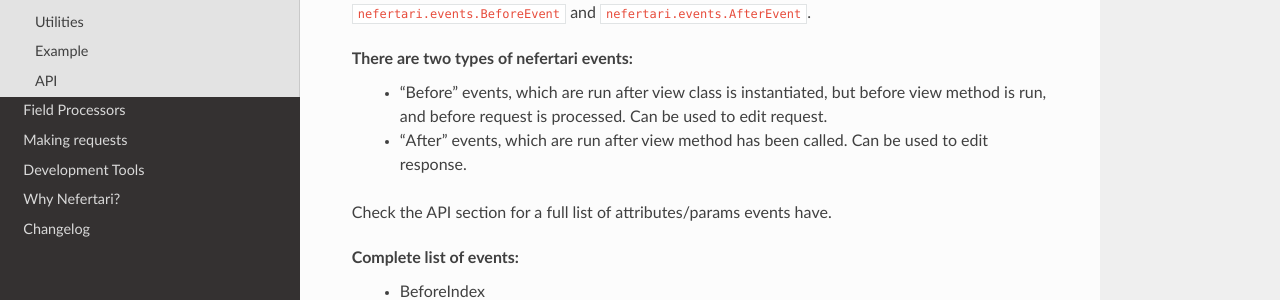
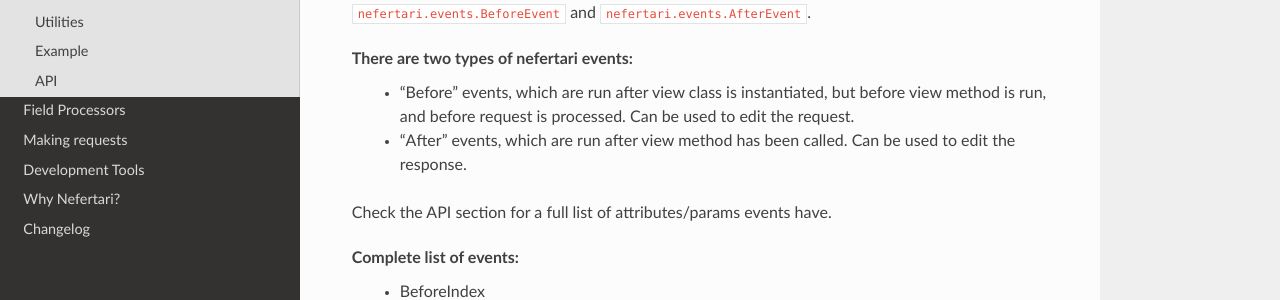
Before and after one commit to ramses-tech/nefertari, a Sphinx documentation site: the page built from docs/source/event_handlers.rst, in a window 1280 px wide and 900 px high. Shown: the part 337-637 px from the top of the window. Built offline with Sphinx 7.4.7 and the Read the Docs theme 2.0.0, drawn with Linux system fonts in a browser that asks for light colours.

Commit message:
Update event_handlers.rst

```diff
--- a/docs/source/event_handlers.rst
+++ b/docs/source/event_handlers.rst
@@ -10,8 +10,8 @@
 ``nefertari.events`` defines a set of event classes inherited from ``nefertari.events.RequestEvent``, ``nefertari.events.BeforeEvent`` and ``nefertari.events.AfterEvent``.
 
 There are two types of nefertari events:
-    * "Before" events, which are run after view class is instantiated, but before view method is run, and before request is processed. Can be used to edit request.
-    * "After" events, which are run after view method has been called. Can be used to edit response.
+    * "Before" events, which are run after view class is instantiated, but before view method is run, and before request is processed. Can be used to edit the request.
+    * "After" events, which are run after view method has been called. Can be used to edit the response.
 
 Check the API section for a full list of attributes/params events have.
 
```
